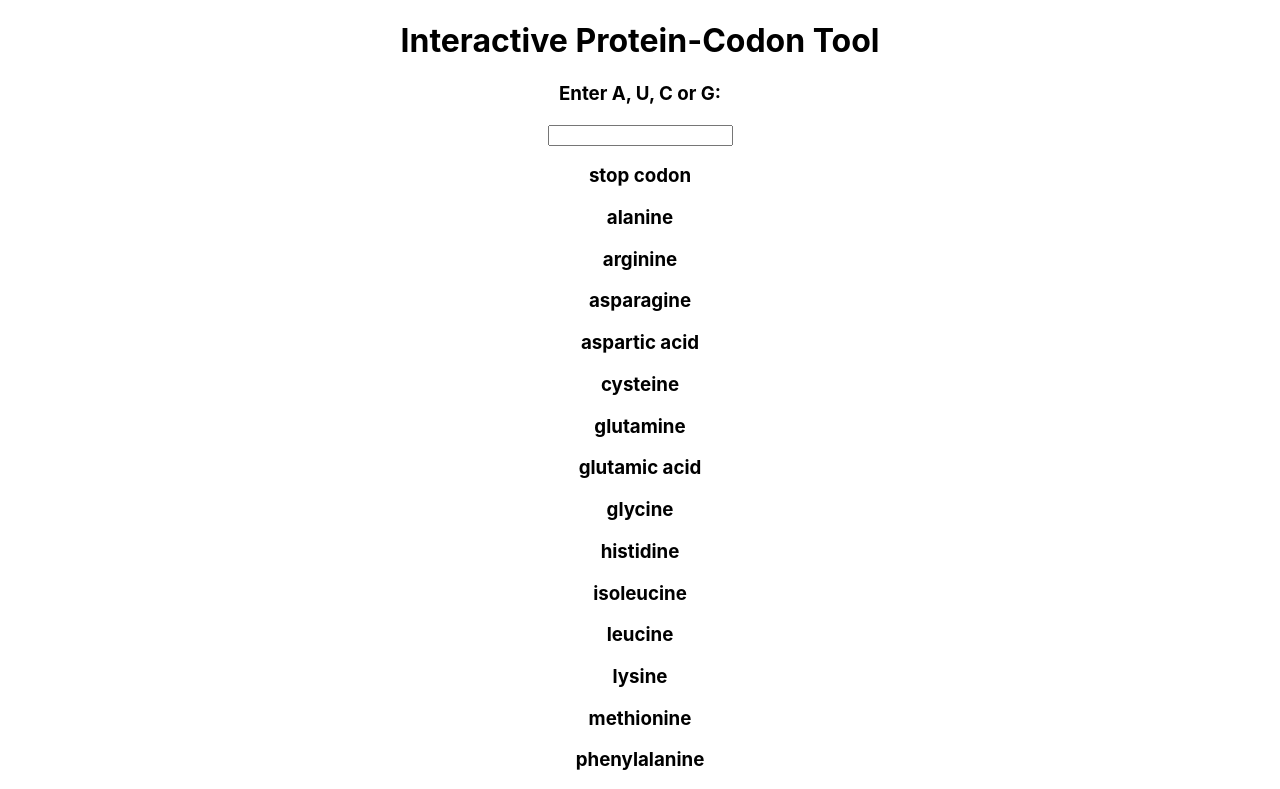
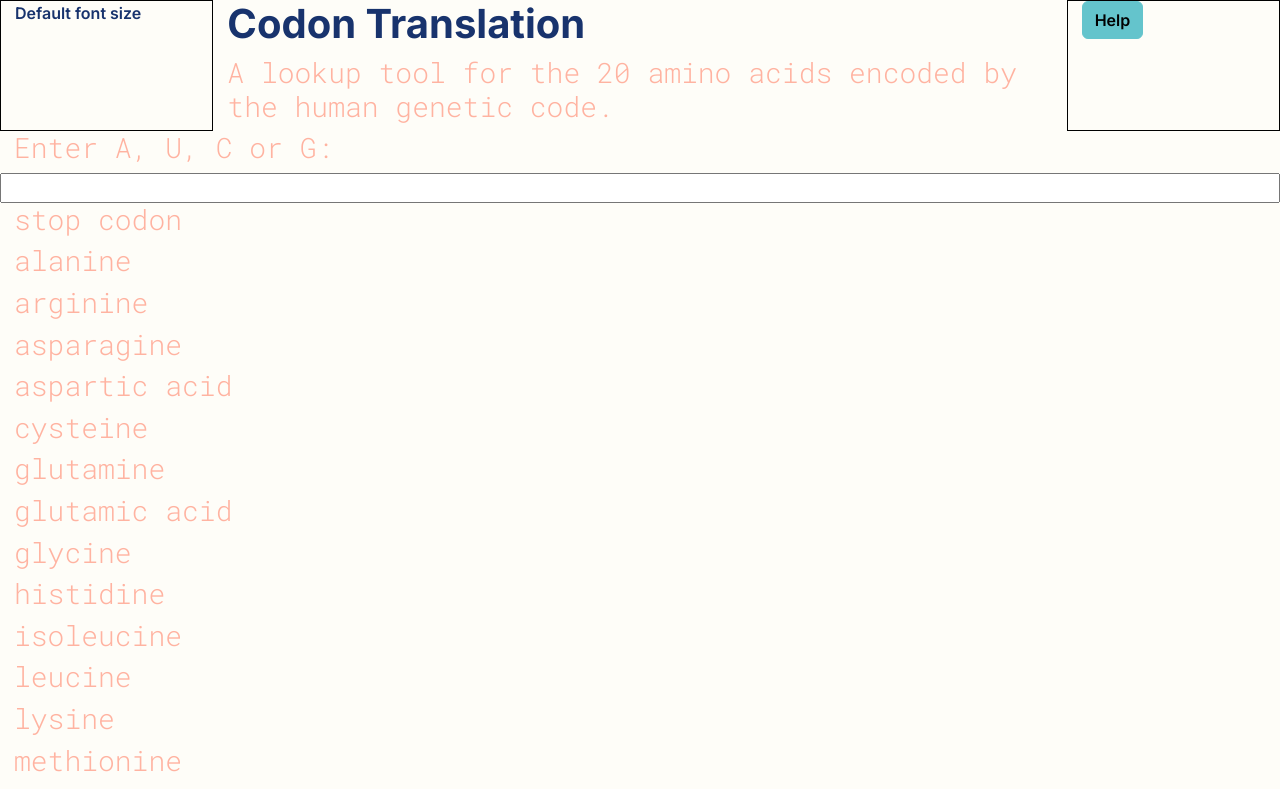
Before and after one commit to lamdrea/codon-app, a React (Create React App) app: page / in a window 1280 px wide. Shown: the top 789 px of the page. Built offline with nearby package versions, Linux system fonts and the light colour scheme.

Commit message:
initial bootstrap setup

```diff
--- a/package.json
+++ b/package.json
@@ -6,7 +6,10 @@
     "@testing-library/jest-dom": "^5.16.4",
     "@testing-library/react": "^13.3.0",
     "@testing-library/user-event": "^13.5.0",
+    "bootstrap": "^5.2.0",
+    "node-sass": "^7.0.1",
     "react": "^18.2.0",
+    "react-bootstrap": "^2.4.0",
     "react-dom": "^18.2.0",
     "react-scripts": "5.0.1",
     "web-vitals": "^2.1.4"
--- a/src/App.js
+++ b/src/App.js
@@ -3,7 +3,10 @@ import './App.css';
 import ProteinList from './components/ProteinList';
 import CodonSearchBox from './components/CodonSearchBox';
 import { _fetch_proteins, _fetch_protein_by_codon } from './backend/backend.js'
-
+import Container from 'react-bootstrap/Container';
+import Row from 'react-bootstrap/Row';
+import Col from 'react-bootstrap/Col';
+import Button from 'react-bootstrap/Button';
 
 
 const App = () => {
@@ -29,16 +32,26 @@ const App = () => {
   }, [searchInput]);
 
   return (
-    <div className="App">
-      {
-        <>
-          <h1>Interactive Protein-Codon Tool</h1>
-          <h3>Enter A, U, C or G:</h3>
-          <CodonSearchBox searchInput={searchInput} setSearchInput={setSearchInput} />
-          <ProteinList protein={protein} setProtein={setProtein} />
-        </>
-      }
-    </div>
+    //sets container as fluid up until screen size of 720px width
+    <Container fluid>
+      <Row>
+        <Col>Default font size</Col>
+        <Col xs='8'>
+          <h1>Codon Translation</h1>
+          <h3>A lookup tool for the 20 amino acids encoded by the human genetic code.</h3>
+        </Col>
+        <Col><Button>Help</Button></Col>
+      </Row>
+      <Row>
+        <h3>Enter A, U, C or G:</h3>
+      </Row>
+      <Row>
+        <CodonSearchBox searchInput={searchInput} setSearchInput={setSearchInput} />
+      </Row>
+      <Row>
+        <ProteinList protein={protein} setProtein={setProtein} />
+      </Row>
+    </Container>
   );
 };
 
--- /dev/null
+++ b/src/custom.scss
@@ -0,0 +1,69 @@
+// overwrite theme variables
+
+//1. import functions (to manipulate colours, SVGs, calc, etc.)
+@import '../node_modules/bootstrap/scss/functions';
+
+//2. include any default variable overrides here
+$body-bg: #FEFDF8;
+$body-color: #18336D;
+$primary: #64C4CC;
+$secondary: #FFB3A1;
+$font-size-root: 16px;
+$grid-gutter-width: 1.75rem;
+
+
+//3. include remainder of required bootstrap stylesheets
+@import '../node_modules/bootstrap/scss/variables';
+@import '../node_modules/bootstrap/scss/mixins';
+@import '../node_modules/bootstrap/scss/maps';
+
+// //4. include any optional bootstrap components
+@import "../node_modules/bootstrap/scss/root";
+@import "../node_modules/bootstrap/scss/reboot";
+@import '../node_modules/bootstrap/scss/type';
+@import '../node_modules/bootstrap/scss/images';
+@import '../node_modules/bootstrap/scss/containers';
+@import '../node_modules/bootstrap/scss/grid';
+@import '../node_modules/bootstrap/scss/buttons';
+@import '../node_modules/bootstrap/scss/forms';
+@import '../node_modules/bootstrap/scss/card';
+@import '../node_modules/bootstrap/scss/utilities';
+
+//5. add your custom code here.
+//importing the font
+@import url('https://fonts.googleapis.com/css2?family=Inter:wght@600;700&family=Roboto+Mono:wght@300;700&display=swap');
+
+
+:root {
+    --bs-body-font-family: 'Inter', sans-serif;
+}
+
+h1 {
+    font-family: Inter;
+    font-weight: bold;
+}
+
+h3 {
+    font-family: Roboto Mono;
+    font-weight: 300;
+    color: $secondary;
+}
+
+.container-fluid {
+    background-color: #FEFDF8;
+    // background-color: black;
+    //margin-left: 100px;
+    margin-right: 200px;
+}
+
+.col {
+    border-color: black;
+    border-width: 1px;
+    border-style: solid;
+}
+
+//set left-right margin for large screen (1440p), rem * 14
+.mx-lg-14 {
+    margin-left: $spacer * 14;
+    margin-right: $spacer * 14;
+}
--- a/src/index.js
+++ b/src/index.js
@@ -1,6 +1,7 @@
 import React from 'react';
 import ReactDOM from 'react-dom/client';
-import './index.css';
+import 'bootstrap/dist/css/bootstrap.min.css'
+import './custom.scss';
 import App from './App';
 
 const root = ReactDOM.createRoot(document.getElementById('root'));
```
Also changed, not shown: 1 other file (tests, documents, lock files or other folders).
